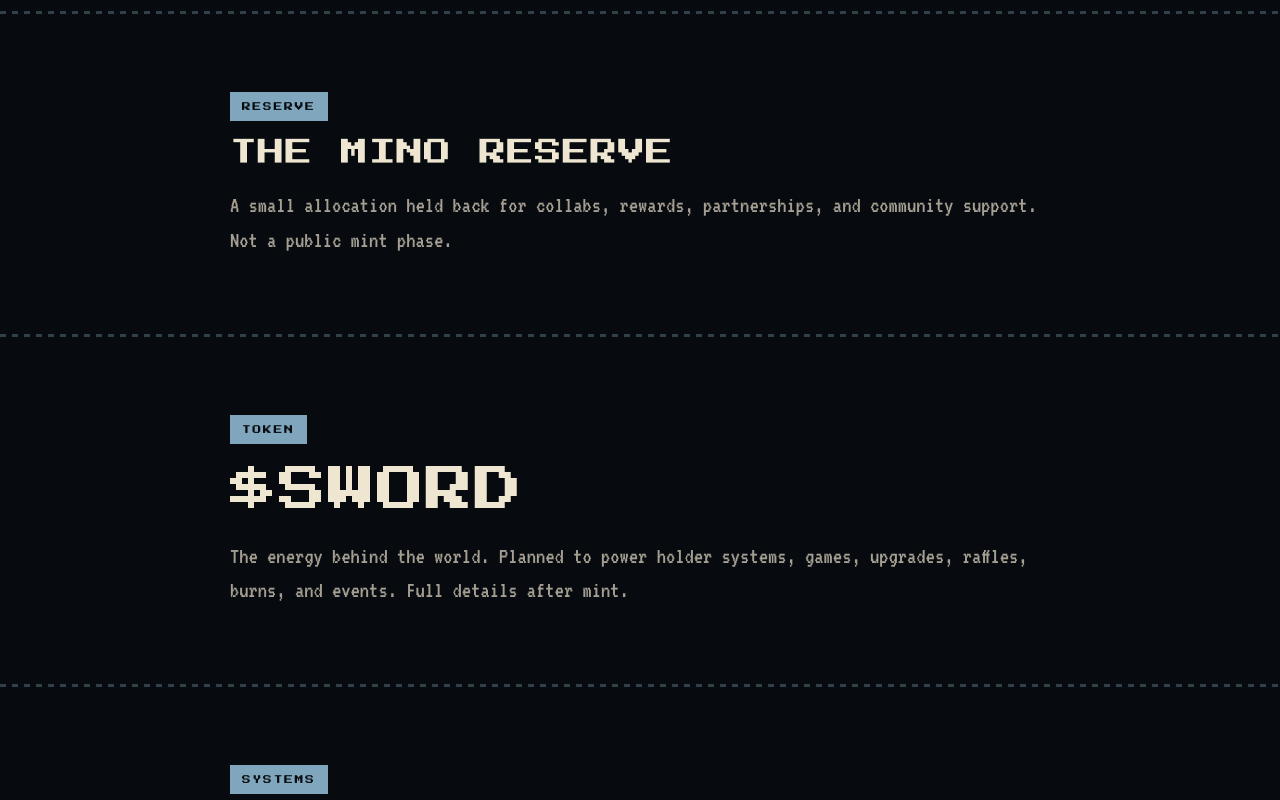
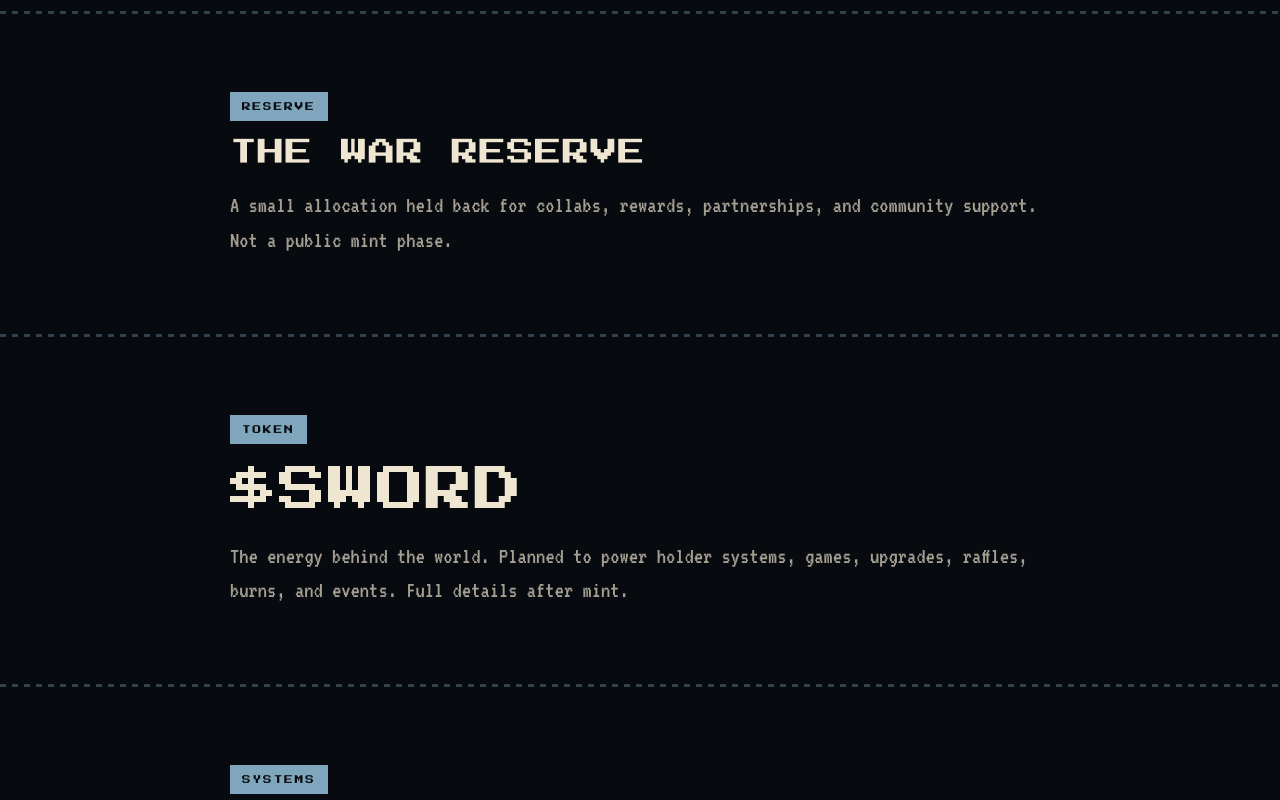
Before and after one commit to pixelgamesite-maker/swordians, a React (Vite) app: page /home in a window 1280 px wide. Shown: the part 3980-4780 px from the top of the page. Built offline with nearby package versions, Linux system fonts and the light colour scheme; no server answers.

Commit message:
Update home.tsx

```diff
--- a/src/pages/home.tsx
+++ b/src/pages/home.tsx
@@ -242,7 +242,7 @@ export default function Home() {
 
       {/* ── Reserve ── */}
       <Panel tab="RESERVE">
-        <h2 className="hm-h2">THE MINO RESERVE</h2>
+        <h2 className="hm-h2">THE WAR RESERVE</h2>
         <p className="hm-p" style={{ margin: 0 }}>
           A small allocation held back for collabs, rewards, partnerships, and
           community support. Not a public mint phase.
@@ -251,7 +251,9 @@ export default function Home() {
 
       <Rule />
 
-      {/* ── Token ── */}
+      {/* ── Token (optional — skipped entirely if BRAND.token is null) ── */}
+      {BRAND.token && (
+        <>
           <Panel tab="TOKEN">
             <h2 className="hm-h2" style={{ fontSize: "clamp(1.6rem,8vw,3rem)" }}>
               {BRAND.token}
@@ -263,6 +265,8 @@ export default function Home() {
           </Panel>
 
           <Rule />
+        </>
+      )}
 
       {/* ── Systems ── */}
       <Panel tab="SYSTEMS">
@@ -317,7 +321,7 @@ export default function Home() {
         <p>
           {BRAND.tagline}
           <br />
-          {BRAND.supply} on {BRAND.chain}. Powered by {BRAND.token}.
+          {BRAND.supply} on {BRAND.chain}.{BRAND.token ? ` Powered by ${BRAND.token}.` : ""}
         </p>
         <div className="hm-links">
           <a href={X_URL} target="_blank" rel="noopener noreferrer">X</a>
```
Lines whose indentation alone changed are shown as unchanged.
